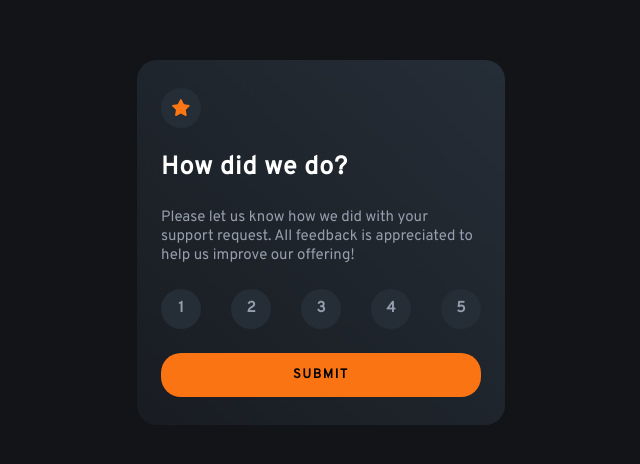
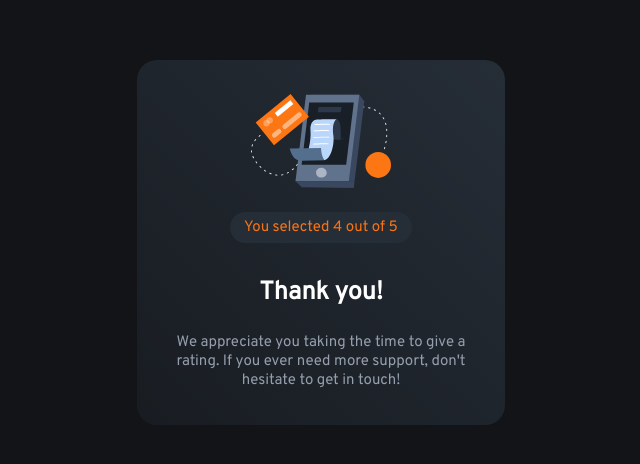
Before and after one commit to jdrodriguez2707/interactive-rating-component, a React (Vite) app: page / in a window 1280 px wide. Shown: the part 158-622 px from the top of the page, without its empty margins (319-959 px from the left). Built offline with nearby package versions, Linux system fonts and the light colour scheme.

Commit message:
Add ThankYouCard component ✨

```diff
--- a/src/App.jsx
+++ b/src/App.jsx
@@ -1,10 +1,12 @@
 import './App.css'
 import { RatingCard } from './RatingCard'
+import { ThankYouCard } from './ThankYouCard'
 
 function App() {
 	return (
 		<div className="main-container">
-			<RatingCard />
+			{/* <RatingCard /> */}
+			<ThankYouCard />
 		</div>
 	)
 }
--- /dev/null
+++ b/src/ThankYouCard.css
@@ -0,0 +1,42 @@
+.thank-you-card {
+	display: flex;
+	align-items: center;
+	flex-direction: column;
+	gap: 24px;
+	padding: 28px 24px;
+	border-radius: 20px;
+	background: linear-gradient(
+		224deg,
+		var(--color-neutral-dark-blue) 0%,
+		hsla(215, 20%, 12%, 0.012) 150%
+	);
+	height: 365px;
+	justify-content: center;
+}
+
+.thank-you-card__illustration {
+	width: 140px;
+}
+
+.thank-you-card__rating-container {
+	background-color: var(--color-neutral-dark-blue);
+	border-radius: 20px;
+	padding: 6px 14px;
+}
+
+.thank-you-card__rating-text {
+	font-size: var(--font-size-paragraph);
+	color: var(--color-primary);
+}
+
+.thank-you-card__title {
+	font-size: var(--font-size-title);
+	color: var(--color-neutral-white);
+	margin-top: 10px;
+}
+
+.thank-you-card__paragraph {
+	font-size: var(--font-size-paragraph);
+	color: var(--color-neutral-light-gray);
+	text-align: center;
+}
--- /dev/null
+++ b/src/ThankYouCard.jsx
@@ -0,0 +1,22 @@
+import thankYouIllustration from './assets/images/illustration-thank-you.svg'
+import './ThankYouCard.css'
+
+export function ThankYouCard({ selectedRating }) {
+	return (
+		<article className='thank-you-card'>
+			<img
+				className='thank-you-card__illustration'
+				src={thankYouIllustration}
+				alt='Thank you illustration'
+			/>
+			<div className='thank-you-card__rating-container'>
+				<p className='thank-you-card__rating-text'>You selected 4 out of 5</p>
+			</div>
+			<h1 className='thank-you-card__title'>Thank you!</h1>
+			<p className='thank-you-card__paragraph'>
+				We appreciate you taking the time to give a rating. If you ever need
+				more support, don&apos;t hesitate to get in touch!
+			</p>
+		</article>
+	)
+}
```
